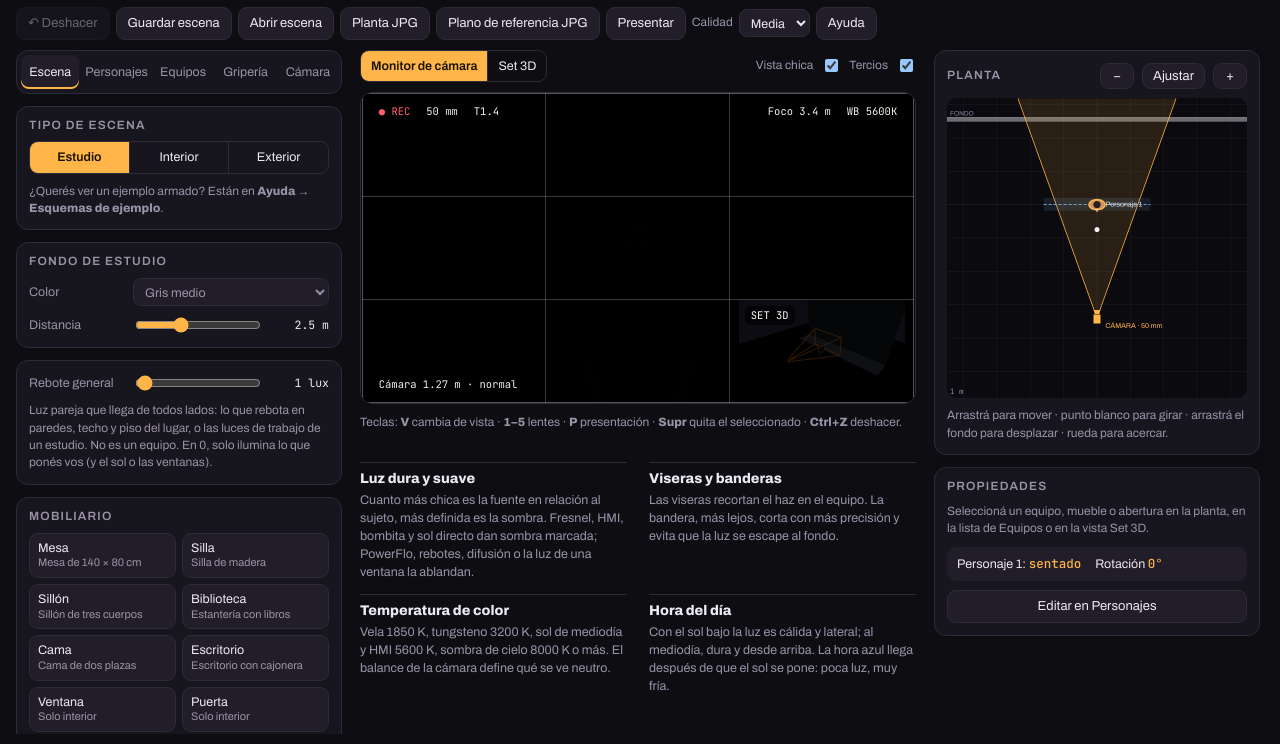
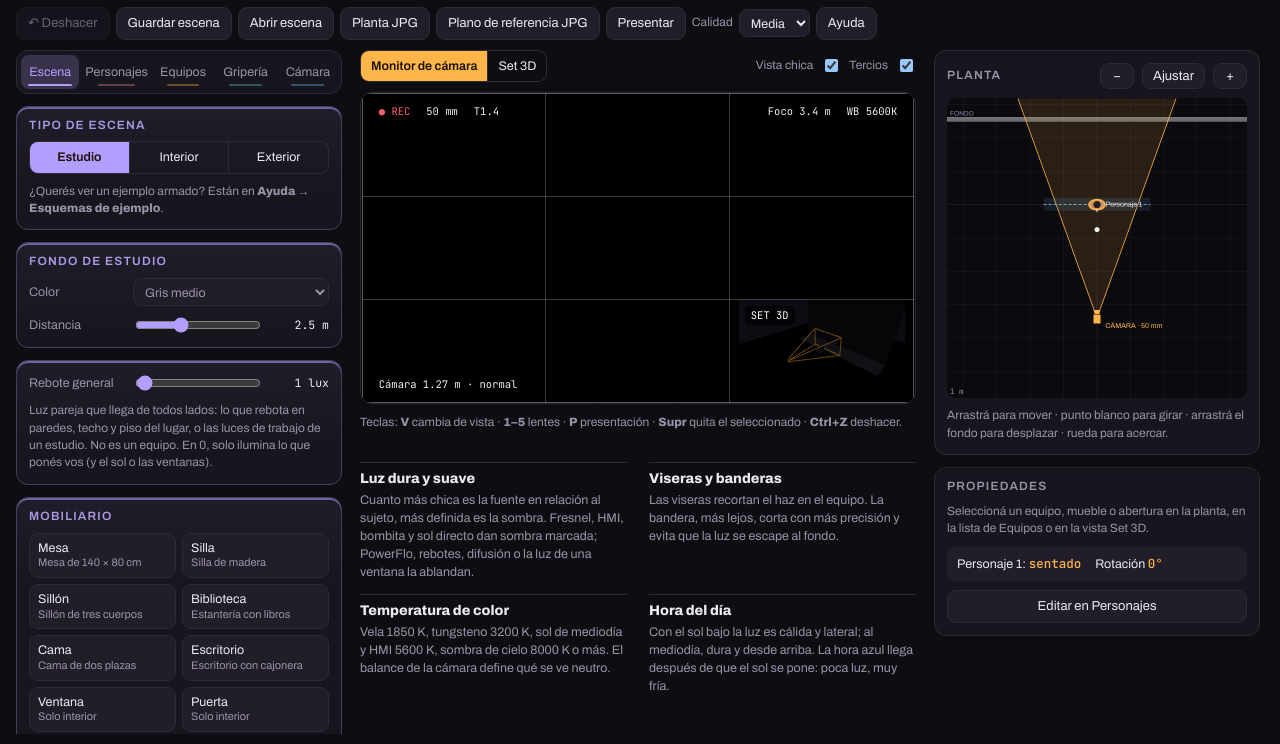
Before and after one commit to feriacobaccio/HAPI, a website built with Vite: page index.html in a window 1280 px wide. Shown: the part 56-800 px from the top of the page. Built offline with nearby package versions, Linux system fonts and the light colour scheme.

Commit message:
HAPI 0.2.1: vista Set independiente de la cámara y color propio por pestaña

```diff
--- a/package.json
+++ b/package.json
@@ -1,6 +1,6 @@
 {
   "name": "hapi",
-  "version": "0.2.0",
+  "version": "0.2.1",
   "description": "HAPI — Herramienta de Armado de Plantas de Iluminación. Software libre para enseñar y diseñar iluminación de cine.",
   "scripts": {
     "dev": "vite",
--- a/src/engine.js
+++ b/src/engine.js
@@ -18,7 +18,10 @@ export function kelvinRGB(k) {
 const lin = c => Math.pow(c, 2.2);
 export const hexRGB = h => { const n = parseInt(h.slice(1), 16); return [(n >> 16 & 255) / 255, (n >> 8 & 255) / 255, (n & 255) / 255]; };
 export const isBlack = h => Math.max(...hexRGB(h)) < 0.02;
-function wbBalance(c) { const w = kelvinRGB(S.cam.wb).map(lin); c = c.map((v, i) => v / w[i]); const m = Math.max(...c); return m > 1e-6 ? c.map(v => v / m) : [0, 0, 0]; }
+// balance de blancos activo: el de la cámara, salvo durante el pase de la vista Set (adaptación propia)
+let wbOverride = null;
+const curWB = () => wbOverride ?? S.cam.wb;
+function wbBalance(c) { const w = kelvinRGB(curWB()).map(lin); c = c.map((v, i) => v / w[i]); const m = Math.max(...c); return m > 1e-6 ? c.map(v => v / m) : [0, 0, 0]; }
 export function kelvinColor(k) { return wbBalance(kelvinRGB(k).map(lin)); }
 export function lightColor(it) {
   const T = TYPES[it.type];
@@ -304,11 +307,13 @@ export function syncItem(it) {
   o.head.rotation.x = ((T.cat === 'luz' || T.cat === 'control') && !(it.type === 'tube' && it.orient === 'v')) || it.type === 'butterfly' ? -it.pitch * D2R : 0;
   if (o.leaves.t) { const b = it.barn; o.leaves.t.rotation.x = b.t * D2R; o.leaves.b.rotation.x = -b.b * D2R; o.leaves.l.rotation.y = b.l * D2R; o.leaves.r.rotation.y = -b.r * D2R; }
   if (o.diffPlane) { o.diffPlane.visible = it.diff !== 'none'; const s = it.diff === 'box' ? 1.4 : 1; o.diffPlane.scale.set(s, s, 1); o.diffPlane.material.opacity = it.diff === 'box' ? 0.8 : 0.3; }
-  if (isLight(it) && o.emissive) {
-    const c = lightColor(it), col = new THREE.Color(c[0], c[1], c[2]);
-    o.emissive.color.copy(it.on ? col.multiplyScalar(T.practical ? 2.5 : 1.4) : new THREE.Color('#222'));
-  }
+  refreshEmissive(it);
   req();
+}
+function refreshEmissive(it) {
+  const o = it.obj, T = TYPES[it.type]; if (!o || !isLight(it) || !o.emissive) return;
+  const c = lightColor(it), col = new THREE.Color(c[0], c[1], c[2]);
+  o.emissive.color.copy(it.on ? col.multiplyScalar(T.practical ? 2.5 : 1.4) : new THREE.Color('#222'));
 }
 export function aimAt(it, x, y, z) { const dx = x - it.x, dz = z - it.z, dy = y - it.y; it.yaw = Math.atan2(dx, dz) * R2D; it.pitch = Math.atan2(dy, Math.hypot(dx, dz)) * R2D; }
 
@@ -358,7 +363,7 @@ export function updateLights() {
     const sd = sunDirection(), dl = daylight(sd.elev); Object.assign(nat, { elev: sd.elev, az: sd.az, sunLux: dl.sunLux, skyLux: dl.skyLux });
     sun.position.copy(sd.dir).multiplyScalar(60); sun.target.position.set(0, 0, 0);
     sun.intensity = dl.sunLux; const sc = kelvinColor(dl.sunK); sun.color.setRGB(...sc); sun.visible = dl.sunLux > 0;
-    const skc = kelvinColor(dl.skyK), cols = skyColors(sd.elev), wb = kelvinRGB(S.cam.wb).map(lin), wmax = Math.max(...wb.map(v => 1 / v));
+    const skc = kelvinColor(dl.skyK), cols = skyColors(sd.elev), wb = kelvinRGB(curWB()).map(lin), wmax = Math.max(...wb.map(v => 1 / v));
     const fix = c => c.map((v, i) => v / wb[i] / wmax);
     const Lsky = dl.skyLux / Math.PI * 1.15;
     skyMat.uniforms.hz.value.set(...fix(cols.hz).map(v => v * Lsky)); skyMat.uniforms.ze.value.set(...fix(cols.ze).map(v => v * Lsky * 0.9));
@@ -387,7 +392,7 @@ export function updateLights() {
   for (const it of S.items) {
     if (!isLight(it) || !it.obj) continue;
     const L = it.obj.main, T = TYPES[it.type], c = lightColor(it);
-    L.color.setRGB(c[0], c[1], c[2]); L.intensity = candela(it); L.visible = it.on;
+    L.color.setRGB(c[0], c[1], c[2]); L.intensity = candela(it); L.visible = it.on; refreshEmissive(it);
     L.shadow.radius = softness(it);
     if (L.isSpotLight) { L.angle = beamHalf(it); L.penumbra = T.hard && (!it.diff || it.diff === 'none') ? 0.25 : 1; }
     if (T.practical && it.obj.shade) {
@@ -539,9 +544,34 @@ export function renderMonitor(x, y, w, h) {
     renderer.setViewport(x, y, w, h); renderer.setScissor(x, y, w, h); renderer.render(dofScene, quadCam);
   }
 }
-export function renderSet(x, y, w, h) {
-  renderer.toneMappingExposure = exposure() * 1.3;
-  const keep = hemi.intensity; hemi.intensity = keep + 30 * TSTOPS[S.cam.T] ** 2 / 7.84 * (800 / ISOS[S.cam.iso]) * Math.pow(2, S.cam.nd / 0.3);
+// La vista Set no usa los ajustes de cámara (diafragma, ISO, ND, obturador, balance de blancos):
+// se adapta sola a la luz que llega al personaje, como tus ojos al entrar al set.
+function lightKelvin(it) { const T = TYPES[it.type]; return it.gel && it.gel !== 'none' ? GEL[it.gel].k : (T.kelvin || it.k || 2700); }
+export function setAdapt() {
+  const H = S.people[0]._head; let lux = ambientLux(), mired = 0, wsum = 0;
+  const add = (E, k) => { if (E > 0 && k) { mired += E * 1e6 / k; wsum += E; } };
+  for (const it of S.items) {
+    if (!isLight(it) || !it.on || !it.obj) continue;
+    const E = illum(it, H); lux += E;
+    if (!((it.type === 'tube' || it.type === 'panel') && it.mode === 'rgb')) add(E, lightKelvin(it));
+  }
+  if (S.env.mode !== 'estudio') {
+    const dl = daylight(nat.elev);
+    add(ambientLux(), dl.skyK);
+    for (const L of env.windowLights) {
+      const o = L.userData.op, n = roomWalls()[o.wall].n, to = H.clone().sub(L.position), d2 = Math.max(0.5, to.lengthSq()); to.normalize();
+      const Ew = L.intensity * L.width * L.height * Math.max(0, n[0] * to.x + n[1] * to.z) / d2; lux += Ew; add(Ew, dl.skyK);
+    }
+    if (S.env.mode === 'exterior' && sun.visible) { const y = Math.max(0, sunDirection().dir.y), Es = sun.intensity * Math.max(y, 0.7 * Math.sqrt(1 - y * y)); lux += Es; add(Es, dl.sunK); }
+  }
+  // adaptación parcial, como el ojo: una luz cálida se sigue viendo algo cálida
+  const m = wsum > 0 ? 0.65 * (mired / wsum) + 0.35 * (1e6 / 5600) : 1e6 / 5600;
+  return { lux: Math.max(lux, 60), wb: clamp(1e6 / m, 2000, 10000) };
+}
+const SET_K = 14; // calibrado con los esquemas de ejemplo: el personaje queda algo más claro que en el monitor
+export function renderSet(x, y, w, h, A) {
+  renderer.toneMappingExposure = SET_K / A;
+  const keep = hemi.intensity; hemi.intensity = keep + 0.42 * A / SET_K; // relleno para ver el set aunque esté oscuro
   if (gizmo.helper) gizmo.helper.visible = UI.view === 'set';
   setCam.aspect = w / h; setCam.updateProjectionMatrix();
   renderer.setViewport(x, y, w, h); renderer.setScissor(x, y, w, h);
@@ -552,12 +582,17 @@ export const layout = { mon: { x: 0, y: 0, w: 1, h: 1 }, pip: { x: 0, y: 0, w: 1
 export function fit169(w, h) { let mw = w, mh = w * 9 / 16; if (mh > h) { mh = h; mw = h * 16 / 9; } return { x: (w - mw) / 2, y: (h - mh) / 2, w: mw, h: mh }; }
 export function render() {
   const { w, h } = sizeCanvas();
-  updateLights(); placeCam(); placeSetCam();
+  placeCam(); placeSetCam();
   renderer.setScissorTest(true); renderer.setViewport(0, 0, w, h); renderer.setScissor(0, 0, w, h); renderer.setClearColor('#050407'); renderer.clear();
   renderer.shadowMap.needsUpdate = true;
   const mon = fit169(w, h), pipW = Math.min(w * 0.3, 360), pipH = pipW * 9 / 16, px = w - pipW - 10, py = 10;
-  if (UI.view === 'monitor') { renderMonitor(mon.x, h - mon.y - mon.h, mon.w, mon.h); if (UI.pip) renderSet(px, py, pipW, pipH); }
-  else { renderSet(0, 0, w, h); if (UI.pip) renderMonitor(px, py, pipW, pipH); }
+  let fresh = false;
+  const monitorPass = (...a) => { wbOverride = null; updateLights(); fresh = true; renderMonitor(...a); };
+  const setPass = (...a) => { if (!fresh) { wbOverride = null; updateLights(); } const ad = setAdapt(); wbOverride = ad.wb; updateLights(); fresh = false; renderSet(...a, ad.lux); };
+  try {
+    if (UI.view === 'monitor') { monitorPass(mon.x, h - mon.y - mon.h, mon.w, mon.h); if (UI.pip) setPass(px, py, pipW, pipH); }
+    else { setPass(0, 0, w, h); if (UI.pip) monitorPass(px, py, pipW, pipH); }
+  } finally { wbOverride = null; }
   renderer.setScissorTest(false);
   layout.mon = mon; layout.pip = { x: px, y: h - py - pipH, w: pipW, h: pipH }; layout.w = w; layout.h = h;
 }
--- a/src/style.css
+++ b/src/style.css
@@ -156,3 +156,19 @@ body.present .stage{height:100%;aspect-ratio:auto;border-radius:0;border:0}
 .helplist b{color:var(--fg)}
 .tabs{grid-template-columns:repeat(5,1fr)}
 .tabs button{font-size:12.5px;padding:8px 2px}
+
+/* identidad por pestaña: cada una toma el color de un filtro de luz */
+#tabs [data-tab="escena"],.tabpanel[data-panel="escena"]{--accent:#B39DFF}
+#tabs [data-tab="personajes"],.tabpanel[data-panel="personajes"]{--accent:#FF8FA8}
+#tabs [data-tab="equipos"],.tabpanel[data-panel="equipos"]{--accent:#FFB547}
+#tabs [data-tab="grip"],.tabpanel[data-panel="grip"]{--accent:#5ED9BE}
+#tabs [data-tab="camara"],.tabpanel[data-panel="camara"]{--accent:#7CC7FF}
+.tabpanel{--accent-dim:color-mix(in srgb,var(--accent) 22%,transparent)}
+#tabs button{position:relative;transition:color .15s,background .15s}
+#tabs button::after{content:"";position:absolute;left:22%;right:22%;bottom:3px;height:2px;border-radius:2px;background:var(--accent);opacity:.35;transition:opacity .15s,left .15s,right .15s}
+#tabs button:hover{color:var(--fg)}
+#tabs button:hover::after{opacity:.7}
+#tabs button[aria-selected="true"]{background:color-mix(in srgb,var(--accent) 16%,var(--panel-2));color:var(--accent);box-shadow:none}
+#tabs button[aria-selected="true"]::after{opacity:1;left:12%;right:12%}
+.tabpanel .panel{border-color:color-mix(in srgb,var(--accent) 18%,var(--line));background:linear-gradient(180deg,color-mix(in srgb,var(--accent) 6%,var(--panel)),var(--panel) 90px);box-shadow:inset 0 2px 0 color-mix(in srgb,var(--accent) 55%,transparent)}
+.tabpanel .panel h2{color:color-mix(in srgb,var(--accent) 65%,var(--muted))}
```
Also changed, not shown: 1 other file.
